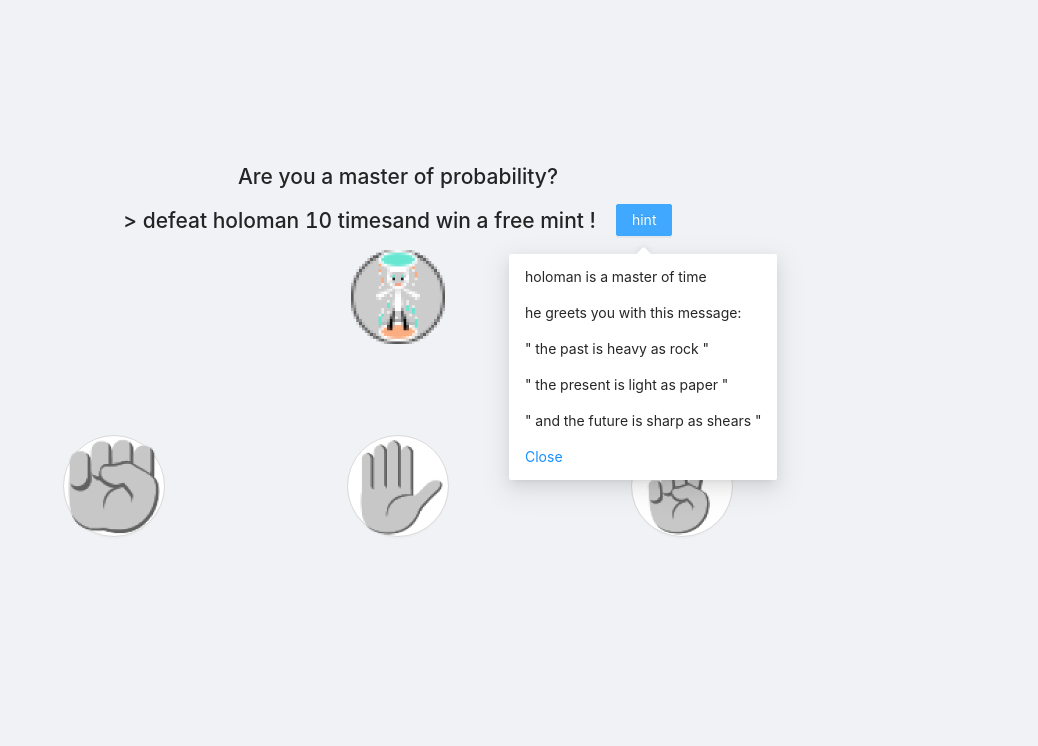
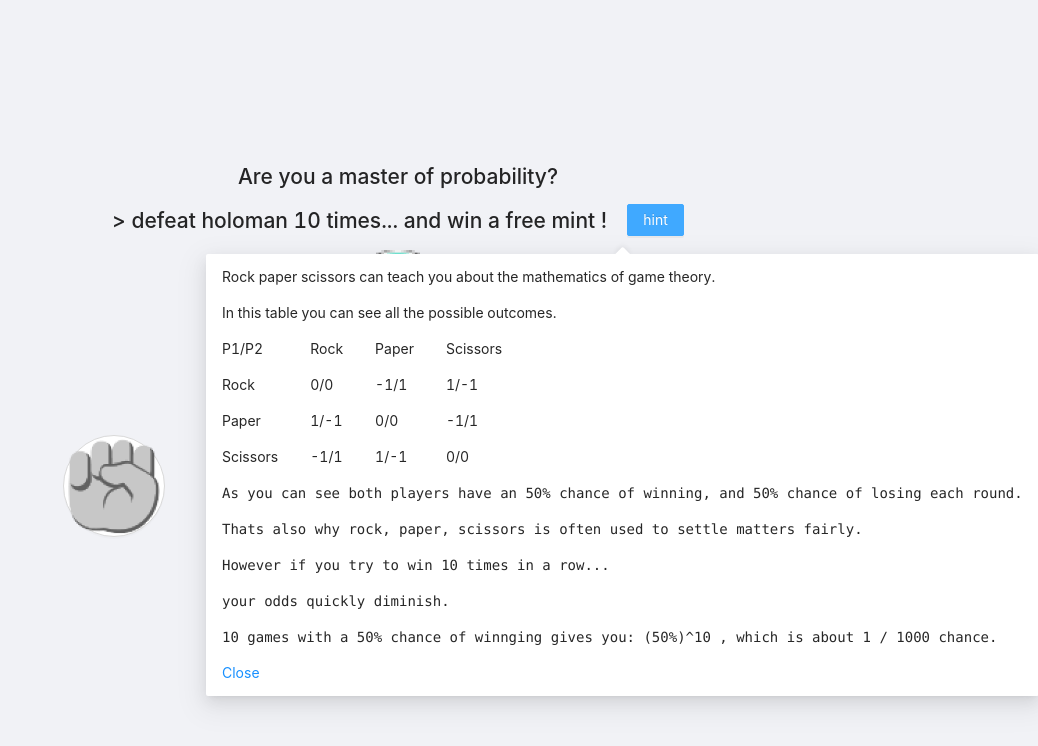
Before and after one commit to NotaCodeur/holoman, a React (Create React App) app: page / in a window 1280 px wide. Both pictures are taken after a click on the button "hint". Shown: the top 746 px of the page, without its empty margins (242-1280 px from the left). Built offline with nearby package versions, Linux system fonts and the light colour scheme.

Commit message:
a new hint, game theory

```diff
--- a/src/components/pages/Homepage.jsx
+++ b/src/components/pages/Homepage.jsx
@@ -76,17 +76,65 @@ const Homepage = () => {
             {/* <Heading /> */}
             <h1>Are you a master of probability?</h1>
             <Row justify="center">
-                <h1>> defeat holoman 10 times </h1>
+              <h1>> defeat holoman 10 times...&nbsp;  </h1>
               <h1> and win a free mint !</h1>
 
               <Popover
                 content={
                   <>
+                    <p>Rock paper scissors can teach you about the mathematics of game theory.</p>
+                    <p>In this table you can see all the possible outcomes.</p>
+
+                    <Row gutter={[32,32]}>
+                      <Col>
+                      <p>P1/P2</p>
+                      <p>Rock</p>
+                      <p>Paper</p>
+                      <p>Scissors</p>
+                      </Col>
+                      <Col>
+                      <p>Rock</p>
+                      <p>0/0</p>
+                      <p>1/-1</p>
+                      <p>-1/1</p>
+                      </Col>
+                      <Col>
+                      <p>Paper</p>
+                      <p>-1/1</p>
+                      <p>0/0</p>
+                      <p>1/-1</p>
+                      </Col>
+                      <Col>
+                      <p>Scissors</p>
+                      <p>1/-1</p>
+                      <p>-1/1</p>
+                      <p>0/0</p>
+                      </Col>
+
+                    </Row>
+
+                    <pre>
+                      As you can see both players have an 50% chance of winning, and 50% chance of losing each round.
+                    </pre>
+                    <pre>
+                      Thats also why rock, paper, scissors is often used to settle matters fairly.
+                    </pre>
+                    <pre>
+                      However if you try to win 10 times in a row...
+                    </pre>
+                    <pre>
+                      your odds quickly diminish.
+                    </pre>
+                    <pre>
+                      10 games with a 50% chance of winnging gives you: (50%)^10 , which is about 1 / 1000 chance.
+                    </pre>
+{/*
                     <p>holoman is a master of time</p>
+
                     <p>he greets you with this message:</p>
                     <p>" the past is heavy as rock "</p>
                     <p>" the present is light as paper "</p>
-                    <p>" and the future is sharp as shears "</p>
+                    <p>" and the future is sharp as shears "</p> */}
                     {/* <p>holoman is a master of time</p>
                     <p>in the past the present will rhyme</p>
                     <p>so present the future sublime </p>
@@ -98,14 +146,14 @@ const Homepage = () => {
                 visible={visible}
                 onVisibleChange={handleVisibleChange}
               >
-                  <Button style={{marginLeft: 20}} type="primary">hint</Button>
+                <Button style={{ marginLeft: 20 }} type="primary">hint</Button>
               </Popover>
             </Row>
 
-                  <img alt="" src={future} style={{width:"100px"}} />
+            <img alt="" src={future} style={{ width: "100px" }} />
             <br />
             <br />
-                  <img alt="" src={houseImage} style={{width:"100px"}} />
+            <img alt="" src={houseImage} style={{ width: "100px" }} />
             <br />
             <br />
             <br />
@@ -125,7 +173,7 @@ const Homepage = () => {
         <div style={{ height: "60vh" }}>
         </div>
         <div style={{ height: "20vh" }} />
-      </Col>
+      </Col >
     </>
   )
 }
```
Lines whose indentation alone changed are shown as unchanged.
